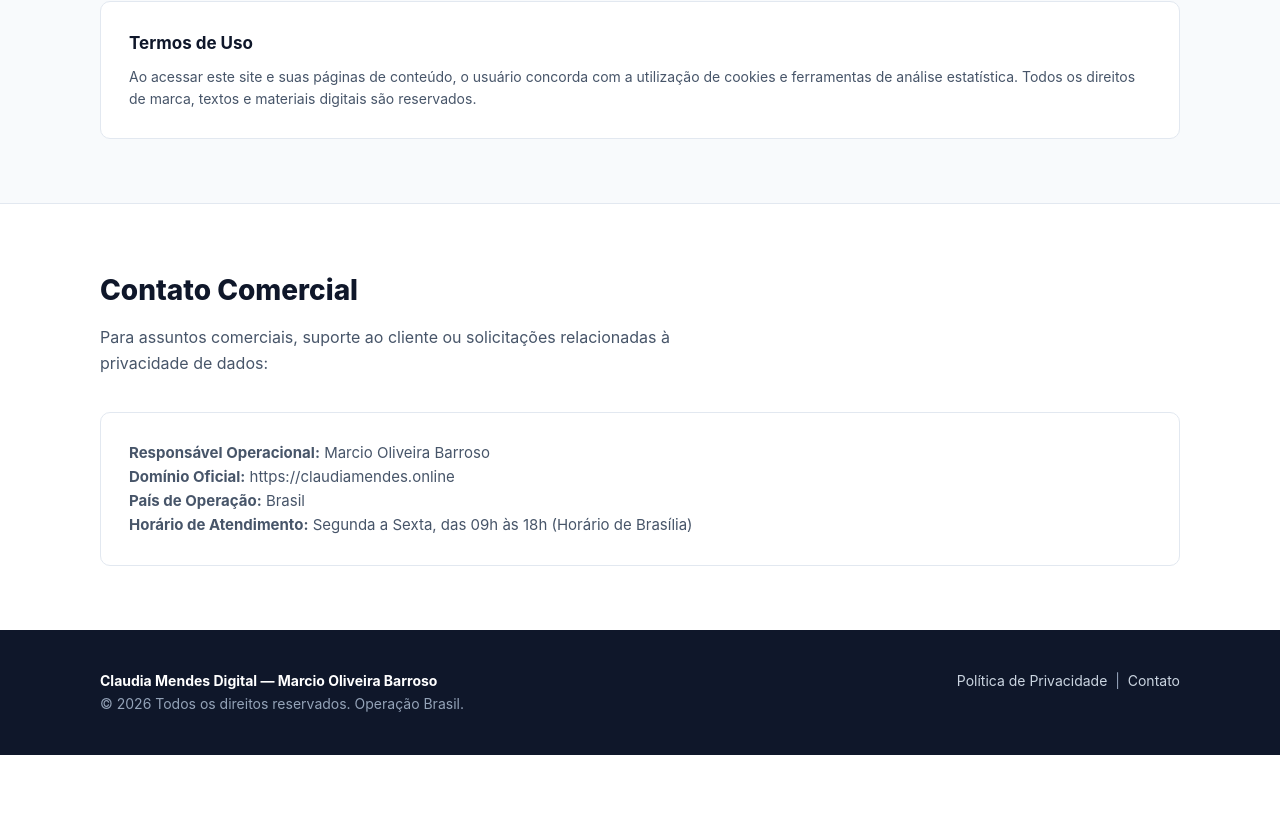
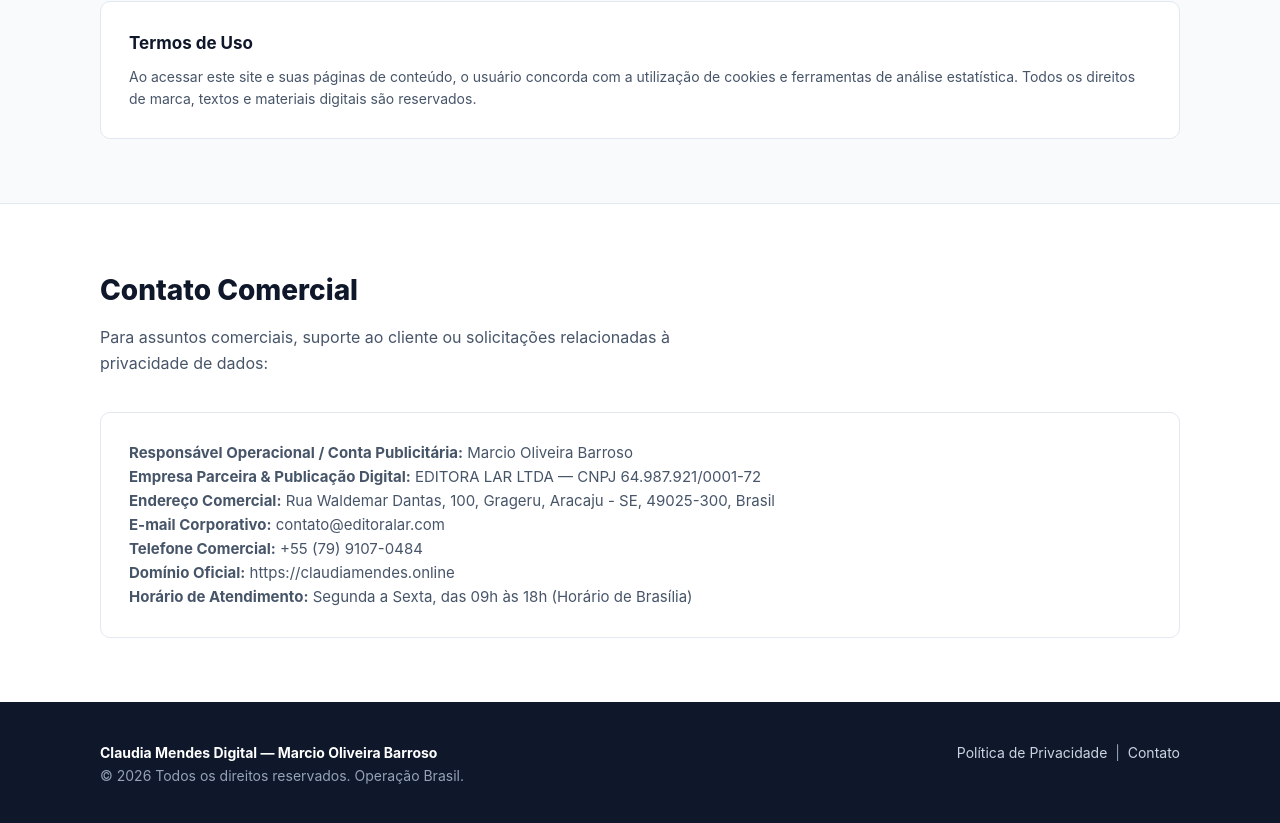
Before and after one commit to danilomaxfeitosa99-debug/claudiamendes.online, a plain HTML site: page index.html in a window 1280 px wide. Shown: the part 1677-2500 px from the top of the page. Before the commit the page ends 2432 px from the top, so only its background shows below. Drawn offline with Linux system fonts and the light colour scheme.

Commit message:
Add full corporate contact, CNPJ, email and address to root index.html

```diff
--- a/index.html
+++ b/index.html
@@ -121,9 +121,12 @@
         <h2>Contato Comercial</h2>
         <p class="subtitle">Para assuntos comerciais, suporte ao cliente ou solicitações relacionadas à privacidade de dados:</p>
         <div class="card">
-          <p><strong>Responsável Operacional:</strong> Marcio Oliveira Barroso</p>
+          <p><strong>Responsável Operacional / Conta Publicitária:</strong> Marcio Oliveira Barroso</p>
+          <p><strong>Empresa Parceira &amp; Publicação Digital:</strong> EDITORA LAR LTDA — CNPJ 64.987.921/0001-72</p>
+          <p><strong>Endereço Comercial:</strong> Rua Waldemar Dantas, 100, Grageru, Aracaju - SE, 49025-300, Brasil</p>
+          <p><strong>E-mail Corporativo:</strong> contato@editoralar.com</p>
+          <p><strong>Telefone Comercial:</strong> +55 (79) 9107-0484</p>
           <p><strong>Domínio Oficial:</strong> https://claudiamendes.online</p>
-          <p><strong>País de Operação:</strong> Brasil</p>
           <p><strong>Horário de Atendimento:</strong> Segunda a Sexta, das 09h às 18h (Horário de Brasília)</p>
         </div>
       </div>
```
